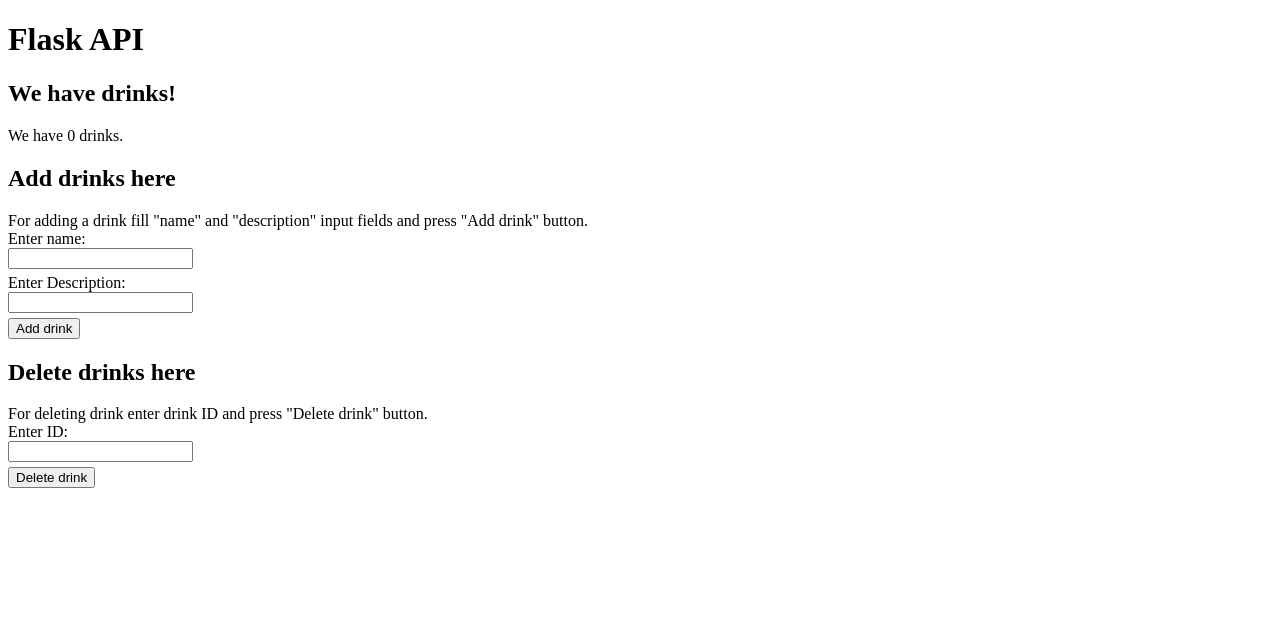
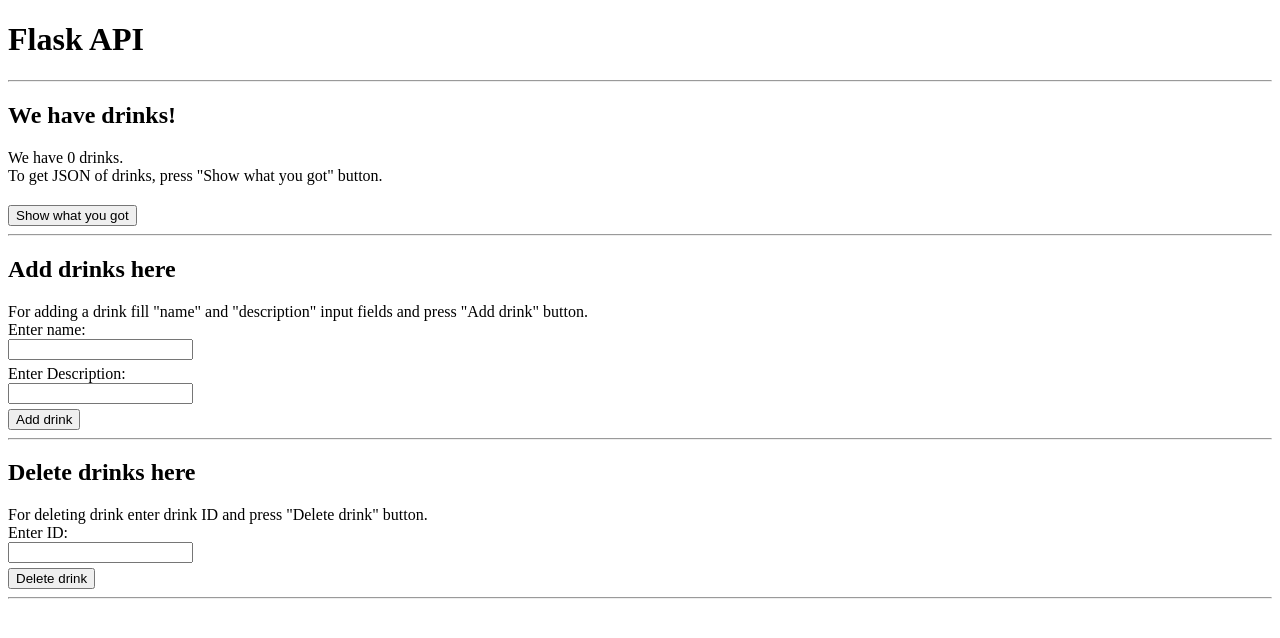
Before and after one commit to AGrunt/jubilant-meme, a Flask app: page / in a window 1280 px wide. Shown: the top 638 px of the page. Run offline with Flask 3, Linux system fonts and the light colour scheme.

Commit message:
Update home.html

```diff
--- a/templates/home.html
+++ b/templates/home.html
@@ -34,8 +34,16 @@
 <body>
 
 <h1>Flask API</h1>
+<hr>
 <h2>We have drinks!</h2>
+
 <div>We have {{ drinks }} drinks.</div>
+
+To get JSON of drinks, press "Show what you got" button.<br />
+
+<button onclick="deleteDrink()" width="30" style="margin-top: 20px;">Show what you got</button>
+
+<hr>
 
 <h2>Add drinks here</h2>
 <div>For adding a drink fill "name" and "description" input fields and press "Add drink" button.</div>
@@ -46,12 +54,16 @@
 <input type="text" width="20" name="description" id="description" required pattern="\S+" style="margin-bottom: 5px;"><br />
 <button onclick="addDrink()" width="30">Add drink</button>
 
+<hr>
 
 <h2>Delete drinks here</h2>
 <div>For deleting drink enter drink ID and press "Delete drink" button.</div>
 Enter ID:<br />
 <input type="text" width="20" name="id" id="id" required pattern="\S+" style="margin-bottom: 5px;"><br />
 <button onclick="deleteDrink()" width="30">Delete drink</button>
+<br />
+<hr>
+
 
 </body>
 </html>
```
